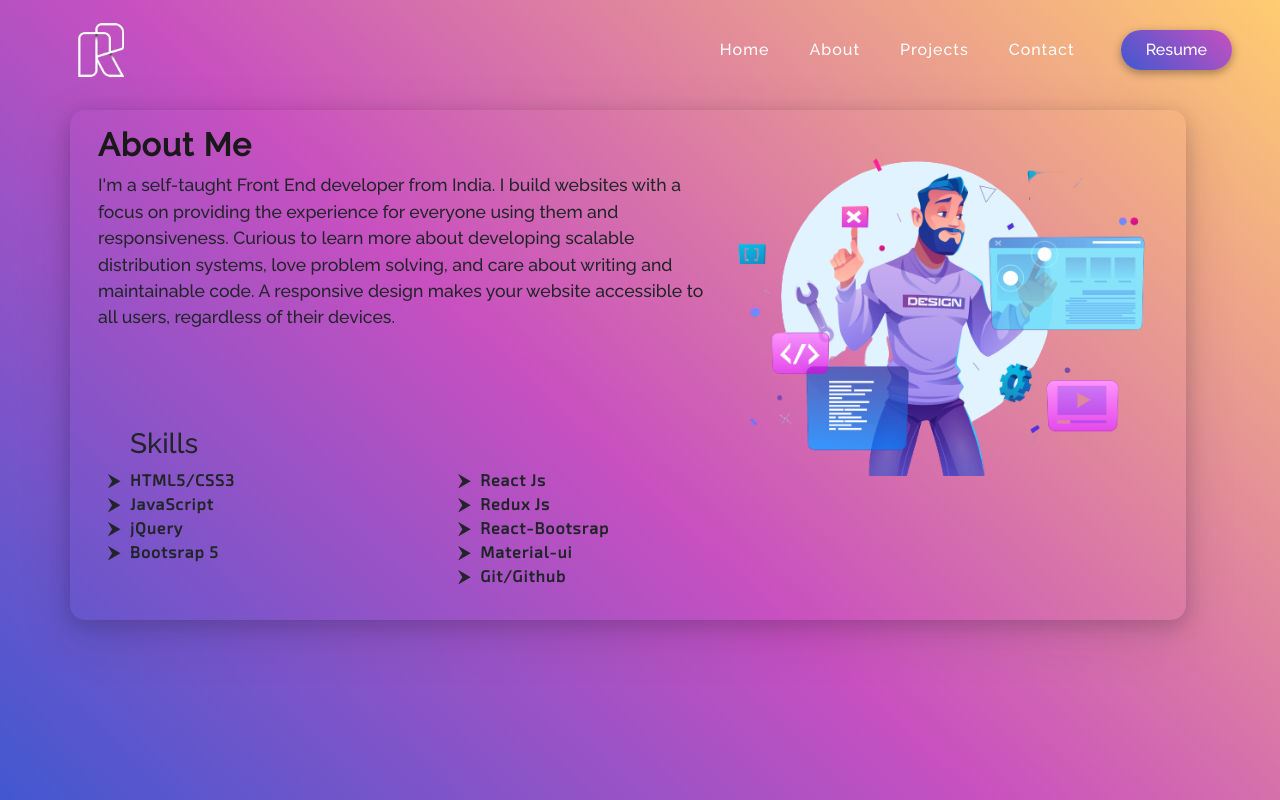
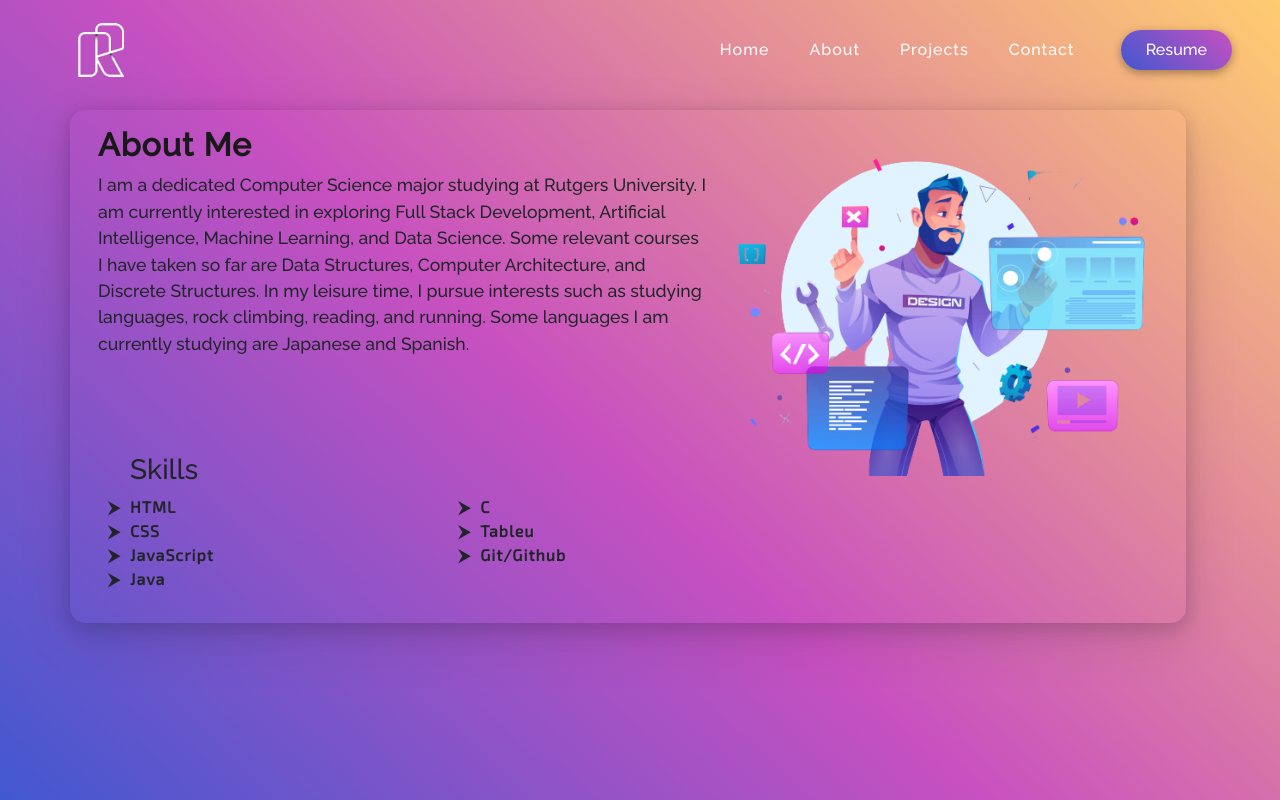
Before and after one commit to cynthiaagueroo/Portfolio-Site, a React (Create React App) app: page /about in a window 1280 px wide. Built offline with nearby package versions, Linux system fonts and the light colour scheme; a web font is replaced by a local one.

Commit message:
aboutpage??

```diff
--- a/src/components/Aboutpage/Aboutpage.js
+++ b/src/components/Aboutpage/Aboutpage.js
@@ -10,22 +10,25 @@ function Aboutpage() {
                 <Row className='textbackground'>
                     <Col md={7} >
                         <h3 className='aboutmetext'>About <span>Me</span></h3>
-                        <p className='aboutdetails'>I'm a self-taught Front End developer from India. I build websites with a focus on providing the experience for everyone using them and responsiveness. Curious to learn more about developing scalable distribution systems, love problem solving, and care about writing and maintainable code. A responsive design makes your website accessible to all users, regardless of their devices.
+                        <p className='aboutdetails'> I am a dedicated Computer Science major studying at Rutgers
+                        University. I am currently interested in exploring Full Stack Development, Artificial Intelligence,
+                        Machine Learning, and Data Science. Some relevant courses I have taken so far are Data Structures,
+                        Computer Architecture, and Discrete Structures. In my leisure time, I pursue interests such as
+                        studying languages, rock climbing, reading, and running. Some languages I am currently studying
+                        are Japanese and Spanish.
                         </p>
                         <ul className='skilllist'>
                             <Row>
                                 <h3>Skills</h3>
                                 <Col md={7}>
-                                    <li>HTML5/CSS3</li>
+                                    <li>HTML</li>
+                                    <li>CSS</li>
                                     <li>JavaScript</li>
-                                    <li>jQuery</li>
-                                    <li>Bootsrap 5</li>
+                                    <li>Java</li>
                                 </Col>
                                 <Col md={5}>
-                                    <li>React Js</li>
-                                    <li>Redux Js</li>
-                                    <li>React-Bootsrap</li>
-                                    <li>Material-ui</li>
+                                    <li>C</li>
+                                    <li>Tableu</li>
                                     <li>Git/Github</li>
                                 </Col>
                             </Row>
```
Also changed, not shown: 2 other files (tests, documents, lock files or other folders).
